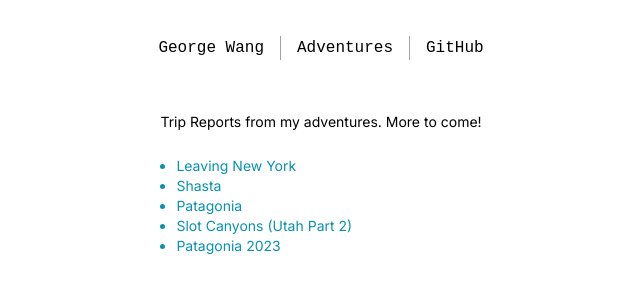
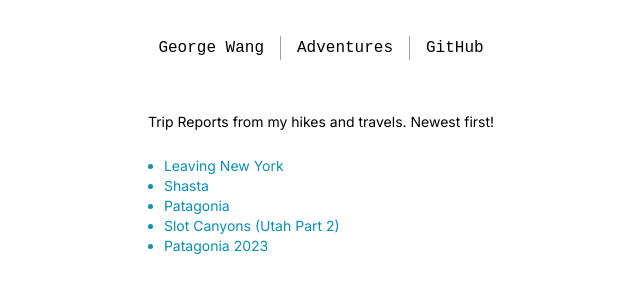
Before and after one commit to joage/website, a Next.js app: page /adventures in a window 1280 px wide. Shown: the top 300 px of the page, without its empty margins (319-959 px from the left). Built offline with nearby package versions, Linux system fonts and the light colour scheme.

Commit message:
Update page.tsx

```diff
--- a/src/app/adventures/page.tsx
+++ b/src/app/adventures/page.tsx
@@ -7,7 +7,7 @@ export default function Adventures() {
     <main className="flex flex-col min-h-screen items-center p-4">
       <Nav />
       <div className="flex flex-col gap-6 max-w-3xl pt-8 text-sm">
-        <p>Trip Reports from my adventures. More to come!</p>
+        <p>Trip Reports from my hikes and travels. Newest first!</p>
         <ul className="list-disc text-cyan-600 mx-4">
           <li>
             <Link href="/adventures/leaving-ny">Leaving New York</Link>
```
